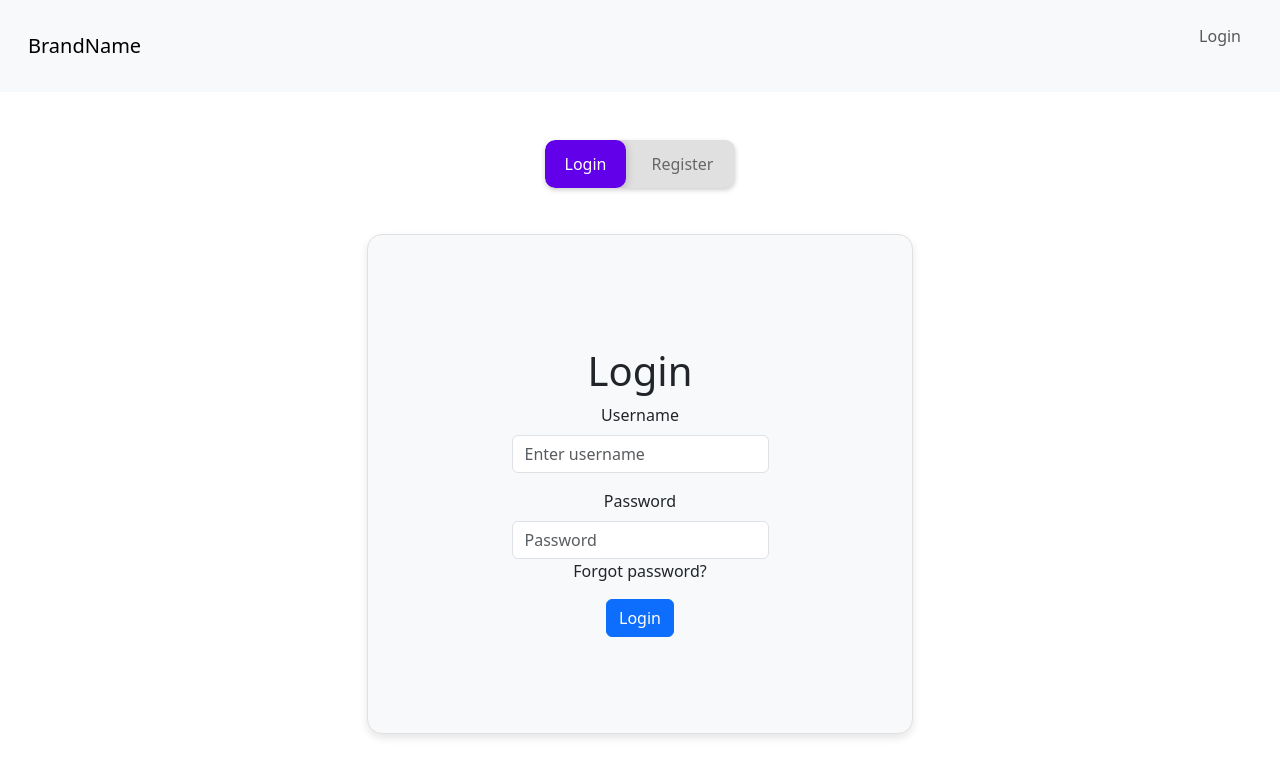
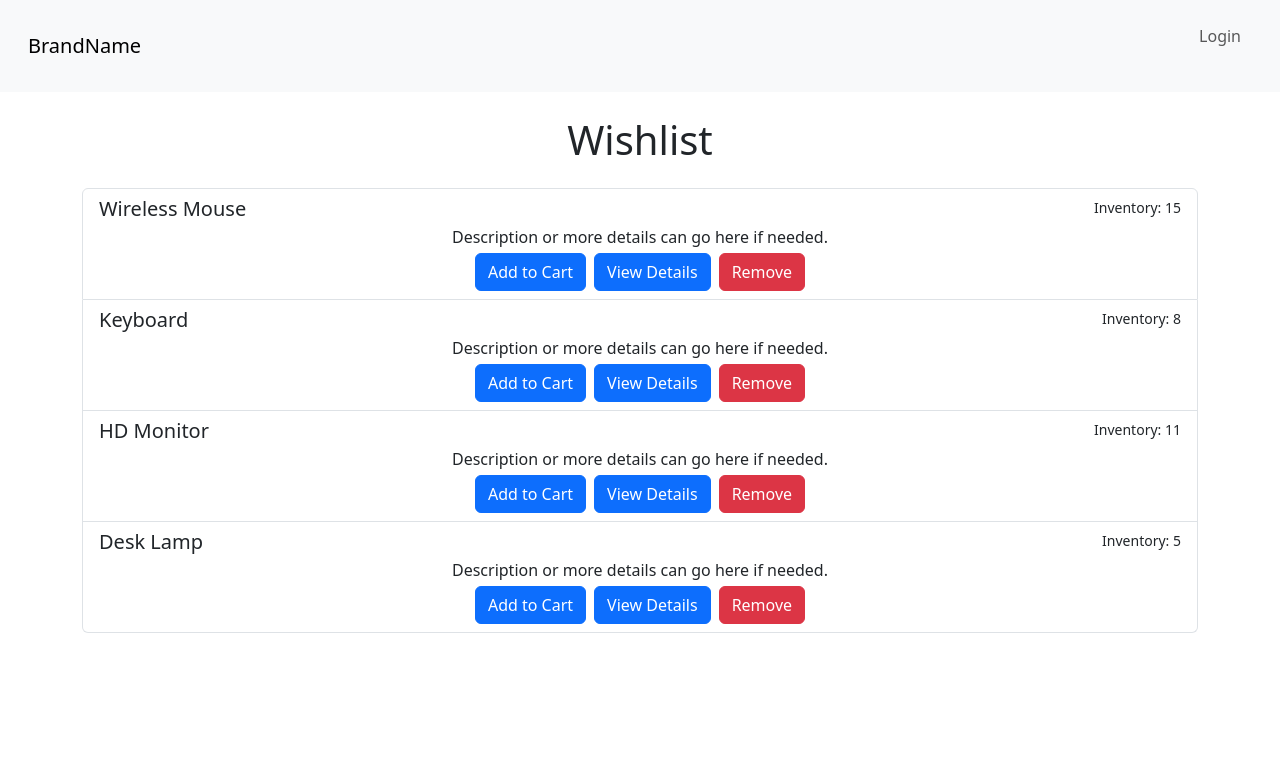
Before and after one commit to TunaSaygin/CS353-Project, a React (Vite) app in the folder frontend/: page /wishlist in a window 1280 px wide. Shown: the top 776 px of the page. Built offline with nearby package versions, Linux system fonts and the light colour scheme.

Commit message:
Wishlist.jsx added

```diff
--- a/frontend/src/App.jsx
+++ b/frontend/src/App.jsx
@@ -13,6 +13,7 @@ import ProductDetail from './pages/ProductDetail'
 import { AuthProvider, useAuth } from './context/authcontext'
 import Profile from './pages/Profile'
 import Dashboard from './components/graph'
+import Wishlist from './pages/Wishlist'
 
 
 
@@ -47,6 +48,7 @@ function App() {
         <Route path="/product_list" element={<Mainpage/>}/>
         <Route path="/product_detail" element={<ProductDetail hideButtons={false}/>}/>
         <Route path='/shopping_cart' element={<ShoppingCart/>}/>
+        <Route path='/wishlist' element={<Wishlist/>}/>
         <Route path="*" element={<LoginForm />} />
       </Routes>
       </BrowserRouter>
--- /dev/null
+++ b/frontend/src/pages/Wishlist.jsx
@@ -0,0 +1,70 @@
+import React, { useState } from 'react';
+import { Modal } from 'react-bootstrap';
+import ProductDetail from './ProductDetail';
+const mockProducts = [
+    { id: 1, name: "Wireless Mouse", inventory: 15, inCart: false },
+    { id: 2, name: "Keyboard", inventory: 8, inCart: false },
+    { id: 3, name: "HD Monitor", inventory: 11, inCart: false },
+    { id: 4, name: "Desk Lamp", inventory: 5, inCart: false }
+];
+
+function Wishlist() {
+    const [products, setProducts] = useState(mockProducts);
+    const [showModal, setShowModal] = useState(false);
+    const handleClose = () => {
+        setShowModal(false);
+      };
+    const handleDetails = () =>{
+        setShowModal(true);
+    };
+    const removeFromWishlist = id => {
+        setProducts(products.filter(product => product.id !== id));
+    };
+
+    const addToCart = id => {
+        setProducts(products.map(product => {
+            if (product.id === id) {
+                return { ...product, inCart: true };
+            }
+            return product;
+        }));
+    };
+
+    return (
+        <div className="container">
+            <h1 className="my-4">Wishlist</h1>
+            <div className="list-group">
+                {products.map(product => (
+                    <div key={product.id} className="list-group-item list-group-item-action flex-column align-items-start">
+                        <div className="d-flex w-100 justify-content-between">
+                            <h5 className="mb-1">{product.name}</h5>
+                            <small>Inventory: {product.inventory}</small>
+                        </div>
+                        <p className="mb-1">Description or more details can go here if needed.</p>
+                        <div>
+                            <button className="btn btn-primary" onClick={() => addToCart(product.id)} disabled={product.inCart}>
+                                {product.inCart ? 'In Cart' : 'Add to Cart'}
+                            </button>
+                            <button className="btn btn-primary ms-2" onClick={handleDetails} >
+                                View Details
+                            </button>
+                            <button className="btn btn-danger ms-2" onClick={() => removeFromWishlist(product.id)}>
+                                Remove
+                            </button>
+                        </div>
+                        <Modal show={showModal} onHide={handleClose} size="lg" centered>
+                            <Modal.Header closeButton>
+                            <Modal.Title>Details</Modal.Title>
+                            </Modal.Header>
+                            <Modal.Body>
+                                <ProductDetail hideButtons={true}></ProductDetail>
+                            </Modal.Body>
+                        </Modal>
+                    </div>
+                ))}
+            </div>
+        </div>
+    );
+}
+
+export default Wishlist;
```
